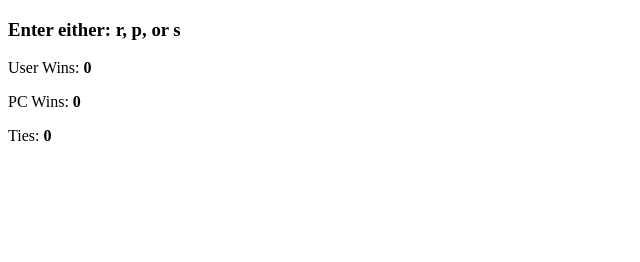
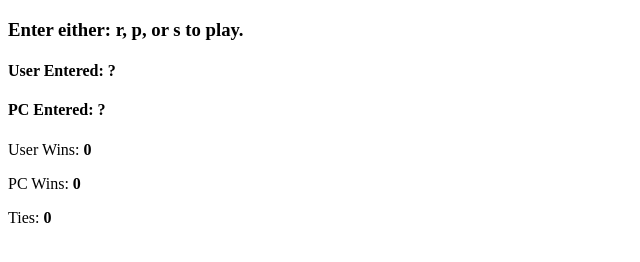
Before and after one commit to Gamlilorien/rock-paper-scissor-js, a plain HTML site: page Unsolved/rps-1.html in a window 1280 px wide. Shown: the whole page, without its empty margins (0-640 px from the left). Drawn offline with Linux system fonts and the light colour scheme.

Commit message:
Added results of user and pc action to html

```diff
--- a/Unsolved/rps-1.html
+++ b/Unsolved/rps-1.html
@@ -10,9 +10,13 @@
 
   <div id="game">
 
-    <h3>Enter either: <span id="user-text"><strong>r, p, or s</strong></span></h3>
+    <h3>Enter either: r, p, or s to play.</h3>
 
-    <!-- There needs to be spans for inserting the current scores in HTML -->
+    <!-- Added these steps so the user can see the results of each match -->
+    <h4>User Entered: <span id="user-text"><strong>?</strong></span></h4>
+    <h4>PC Entered: <span id="pcText"><strong>?</strong></span></h4>
+
+    <!-- There needs to be spans here for inserting the current scores within the HTML -->
     <p>User Wins: <span id="userScore"><strong>0</strong></span></p>
     <p>PC Wins: <span id="pcScore"><strong>0</strong></span></p>
     <p>Ties: <span id="drawScore"><strong>0</strong></span></p>
@@ -39,6 +43,8 @@
       // This somehow allows us to randomly select one of the items from our 'Objects' array
       // We will use this as our Computer's ANSWER
       var pcObject = objects[Math.floor(Math.random()*objects.length)];
+      // Set this value to the HTML
+      pcText.textContent = pcObject;
 
       // Added this to verify the PC's answer
       console.log("PC chooses: " + pcObject);
```
